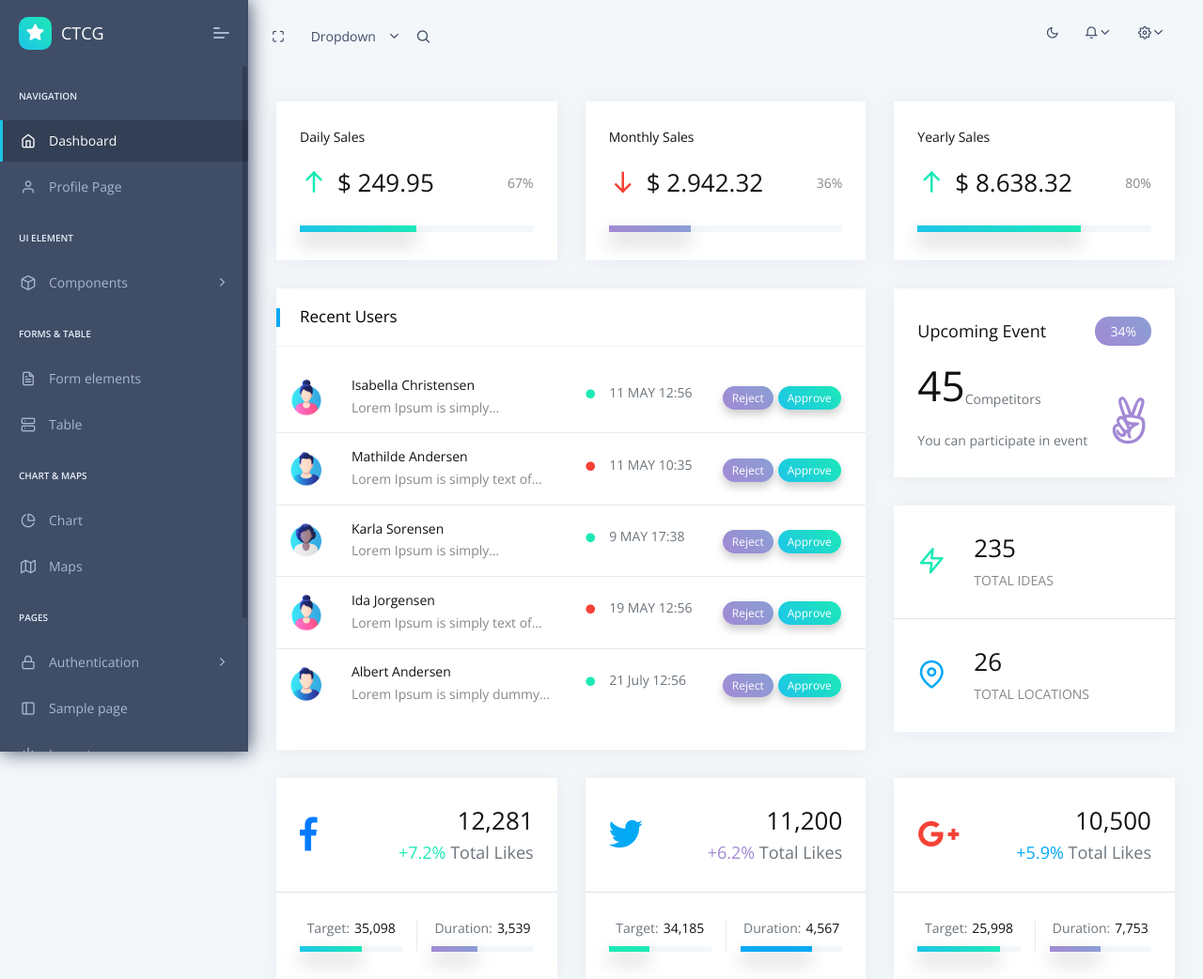
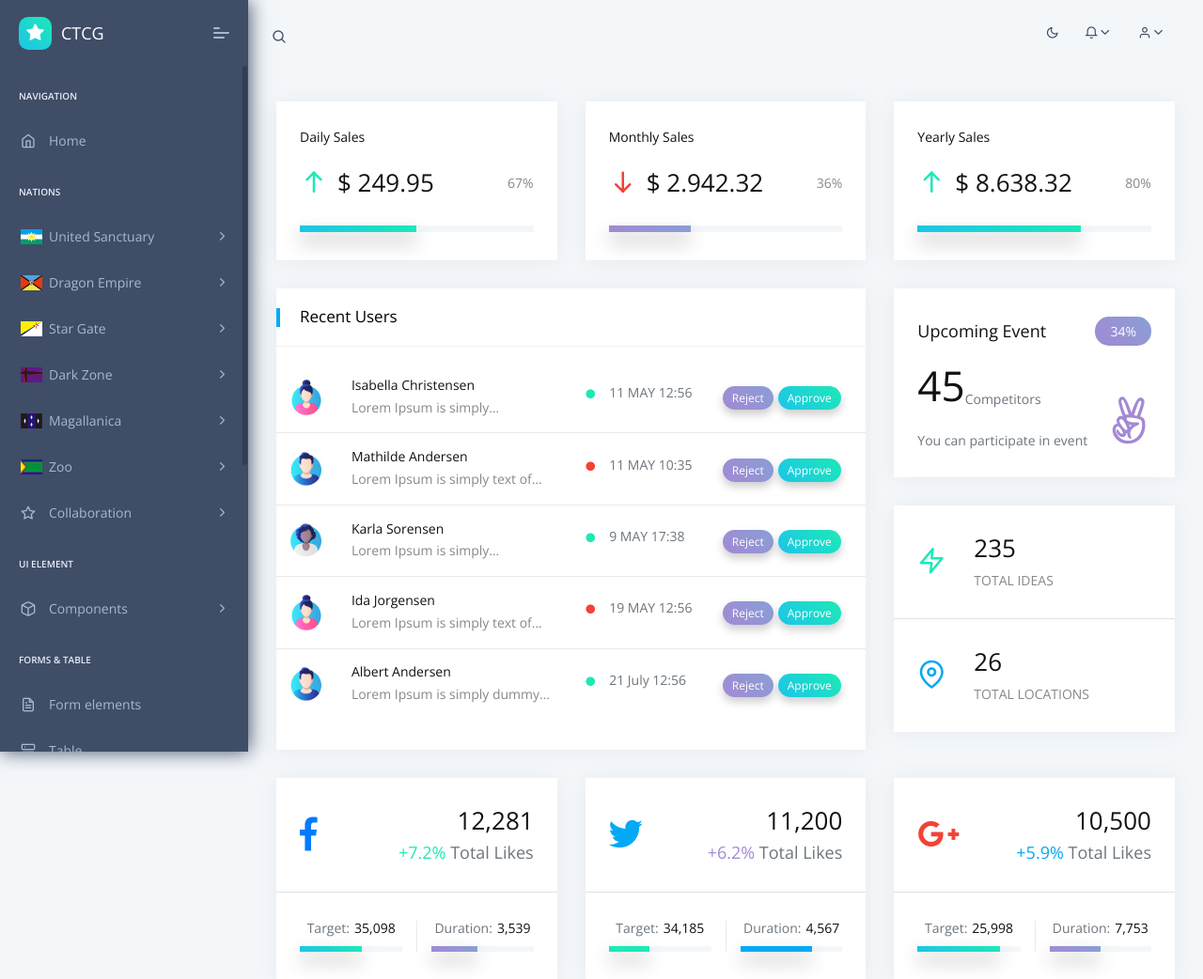
Before and after one commit to CR0N00S/central_trading_card-game_project, a Django app: page / in a window 1280 px wide. Shown: the top 1042 px of the page at 94% size. Run offline with Django 3.2, Linux system fonts and the light colour scheme; some libraries are stand-ins or nearby versions.

Commit message:
ui change

```diff
--- a/apps/templates/includes/navigation.html
+++ b/apps/templates/includes/navigation.html
@@ -6,7 +6,7 @@
             <div class="b-bg">
                 <i class="feather icon-trending-up"></i>
             </div>
-            <span class="b-title">Datta Able</span>
+            <span class="b-title">CTCG</span>
         </a>
     </div>
     <a class="mobile-menu" id="mobile-header" href="javascript:">
@@ -14,16 +14,16 @@
     </a>
     <div class="collapse navbar-collapse">
         <ul class="navbar-nav mr-auto">
-            <li><a href="javascript:" class="full-screen" onclick="javascript:toggleFullScreen()"><i
-                    class="feather icon-maximize"></i></a></li>
-            <li class="nav-item dropdown">
+            <!-- <li><a href="javascript:" class="full-screen" onclick="javascript:toggleFullScreen()"><i
+                    class="feather icon-maximize"></i></a></li> -->
+            <!-- <li class="nav-item dropdown">
                 <a class="dropdown-toggle" href="javascript:" data-toggle="dropdown">Dropdown</a>
                 <ul class="dropdown-menu">
                     <li><a class="dropdown-item" href="javascript:">Action</a></li>
                     <li><a class="dropdown-item" href="javascript:">Another action</a></li>
                     <li><a class="dropdown-item" href="javascript:">Something else here</a></li>
                 </ul>
-            </li>
+            </li> -->
             <li class="nav-item">
                 <div class="main-search">
                     <div class="input-group">
@@ -107,7 +107,7 @@
             <li>
                 <div class="dropdown drp-user">
                     <a href="javascript:" class="dropdown-toggle" data-toggle="dropdown">
-                        <i class="icon feather icon-settings"></i>
+                        <i class="icon feather icon-user"></i>
                     </a>
                     <div class="dropdown-menu dropdown-menu-right profile-notification">
                         <div class="pro-head">
--- a/apps/templates/includes/sidebar.html
+++ b/apps/templates/includes/sidebar.html
@@ -16,16 +16,89 @@
                     <label>Navigation</label>
                 </li>
                 <li data-username="dashboard Default Ecommerce CRM Analytics Crypto Project"
-                    class="nav-item {% if 'index' in segment %} active {% endif %}">
+                    class="nav-item">
                     <a href="/" class="nav-link "><span class="pcoded-micon"><i class="feather icon-home"></i></span><span
-                            class="pcoded-mtext">Dashboard</span></a>
+                            class="pcoded-mtext">Home</span></a>
                 </li>
-                <li data-username="Profile Page"
+                <li class="nav-item pcoded-menu-caption">
+                    <label>Nations</label>
+                </li>
+                <li class="nav-item pcoded-hasmenu">
+                    <a href="javascript:" class="nav-link "><span class="pcoded-micon"><i class="feather nation-us"></i></span><span
+                            class="pcoded-mtext">United Sanctuary</span></a>
+                    <ul class="pcoded-submenu">
+                        <li class=""><a href="/" class="">Royal Paladin</a></li>
+                        <li class=""><a href="/" class="">Oracle Think Tank</a></li>
+                        <li class=""><a href="/" class="">Angel Feather</a></li>
+                        <li class=""><a href="/" class="">Shadow Paladin</a></li>
+                        <li class=""><a href="/" class="">Gold Paladin</a></li>
+                        <li class=""><a href="/" class="">Genesis</a></li>
+                    </ul>
+                </li>
+                <li class="nav-item pcoded-hasmenu">
+                    <a href="javascript:" class="nav-link "><span class="pcoded-micon"><i class="feather nation-de"></i></span><span
+                            class="pcoded-mtext">Dragon Empire</span></a>
+                    <ul class="pcoded-submenu">
+                        <li class=""><a href="/" class="">Kagero</a></li>
+                        <li class=""><a href="/" class="">Nubatama</a></li>
+                        <li class=""><a href="/" class="">Tachikaze</a></li>
+                        <li class=""><a href="/" class="">Murakumo</a></li>
+                        <li class=""><a href="/" class="">Narukami</a></li>
+                    </ul>
+                </li>
+                <li class="nav-item pcoded-hasmenu">
+                    <a href="javascript:" class="nav-link "><span class="pcoded-micon"><i class="feather nation-sg"></i></span><span
+                            class="pcoded-mtext">Star Gate</span></a>
+                    <ul class="pcoded-submenu">
+                        <li class=""><a href="/" class="">Nova Grappler</a></li>
+                        <li class=""><a href="/" class="">Dimension Police</a></li>
+                        <li class=""><a href="/" class="">Link Joker</a></li>
+                    </ul>
+                </li>
+                <li class="nav-item pcoded-hasmenu">
+                    <a href="javascript:" class="nav-link "><span class="pcoded-micon"><i class="feather nation-dz"></i></span><span
+                            class="pcoded-mtext">Dark Zone</span></a>
+                    <ul class="pcoded-submenu">
+                        <li class=""><a href="/" class="">Spike Brothers</a></li>
+                        <li class=""><a href="/" class="">Dark Irregulars</a></li>
+                        <li class=""><a href="/" class="">Pale Moon</a></li>
+                        <li class=""><a href="/" class="">Gear Chronicle</a></li>
+                    </ul>
+                </li>
+                <li class="nav-item pcoded-hasmenu">
+                    <a href="javascript:" class="nav-link "><span class="pcoded-micon"><i class="feather nation-mega"></i></span><span
+                            class="pcoded-mtext">Magallanica</span></a>
+                    <ul class="pcoded-submenu">
+                        <li class=""><a href="/" class="">Granblue</a></li>
+                        <li class=""><a href="/" class="">Bermuda Triangle</a></li>
+                        <li class=""><a href="/" class="">Aqua Force</a></li>
+                    </ul>
+                </li>
+                <li class="nav-item pcoded-hasmenu">
+                    <a href="javascript:" class="nav-link "><span class="pcoded-micon"><i class="feather nation-zoo"></i></span><span
+                            class="pcoded-mtext">Zoo</span></a>
+                    <ul class="pcoded-submenu">
+                        <li class=""><a href="/" class="">Megacolony</a></li>
+                        <li class=""><a href="/" class="">Great Nature</a></li>
+                        <li class=""><a href="/" class="">Neo Nectar</a></li>
+                    </ul>
+                </li>
+                <li class="nav-item pcoded-hasmenu">
+                    <a href="javascript:" class="nav-link "><span class="pcoded-micon"><i class="feather icon-star"></i></span><span
+                            class="pcoded-mtext">Collaboration</span></a>
+                    <ul class="pcoded-submenu">
+                        <li class=""><a href="/" class="">Animation</a></li>
+                        <li class=""><a href="/" class="">Game</a></li>
+                        <li class=""><a href="/" class="">Live Action</a></li>
+                        <li class=""><a href="/" class="">Etranger</a></li>
+                    </ul>
+                </li>
+                <!-- <li data-username="Profile Page"
                     class="nav-item {% if 'profile' in segment %} active {% endif %}">
                     <a href="/profile.html" class="nav-link">
                         <span class="pcoded-micon"><i class="feather icon-user"></i></span>
                             <span class="pcoded-mtext">Profile Page</span></a>
-                </li>
+                </li>                 -->
                 <li class="nav-item pcoded-menu-caption">
                     <label>UI Element</label>
                 </li>
--- a/apps/templates/layouts/base-fullscreen.html
+++ b/apps/templates/layouts/base-fullscreen.html
@@ -3,7 +3,7 @@
 
 <head>
     <title>
-        Django Datta Able - {% block title %}{% endblock %} | AppSeed
+        CTCG - {% block title %}{% endblock %}
     </title>
     <!-- HTML5 Shim and Respond.js IE10 support of HTML5 elements and media queries -->
     <!-- WARNING: Respond.js doesn't work if you view the page via file:// -->
--- a/apps/templates/layouts/base.html
+++ b/apps/templates/layouts/base.html
@@ -3,7 +3,7 @@
 
 <head>
     <title>
-        Django Datta Able - {% block title %}{% endblock %} | AppSeed
+        CTCG - {% block title %}{% endblock %}
     </title>
     <!-- HTML5 Shim and Respond.js IE11 support of HTML5 elements and media queries -->
     <!-- WARNING: Respond.js doesn't work if you view the page via file:// -->
```
